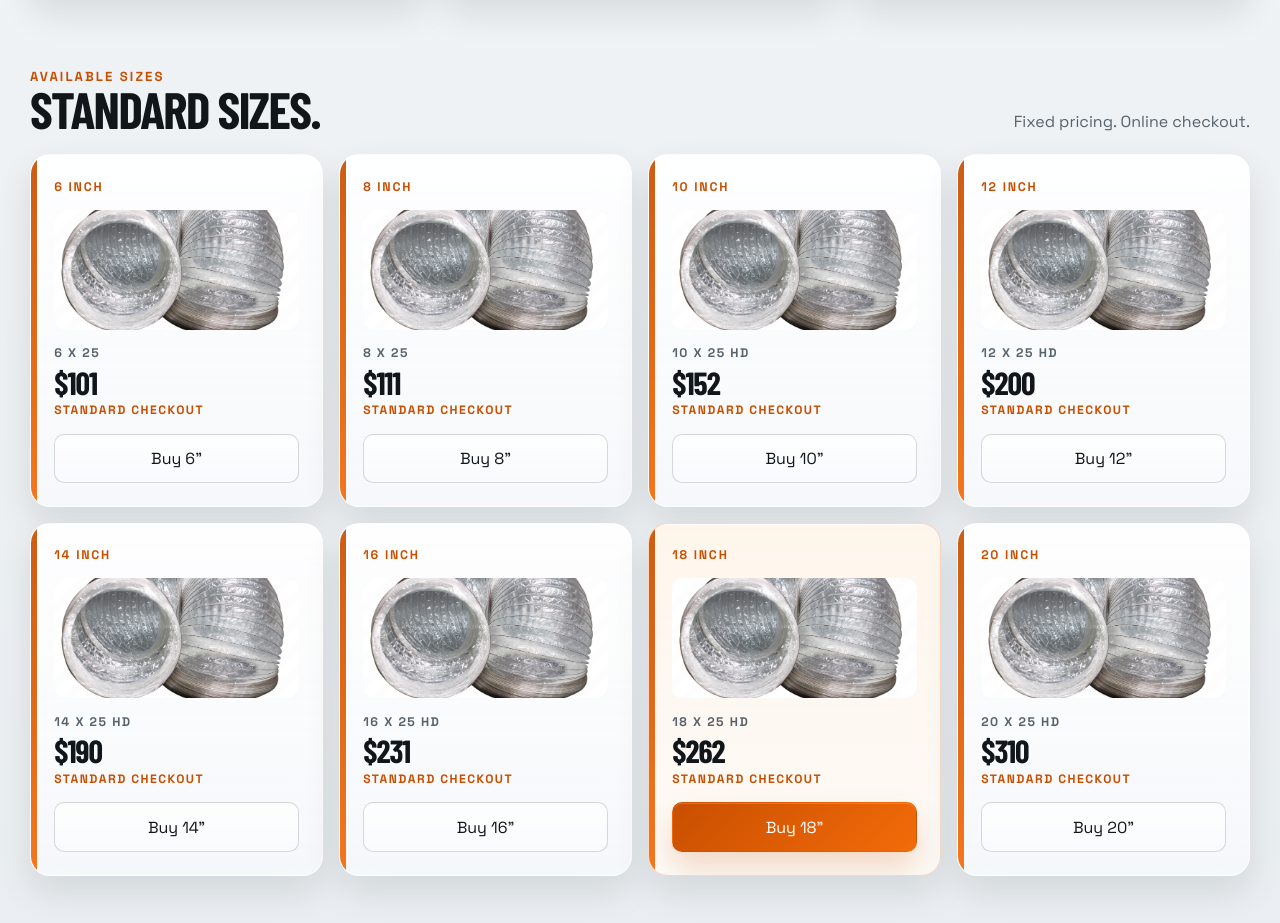
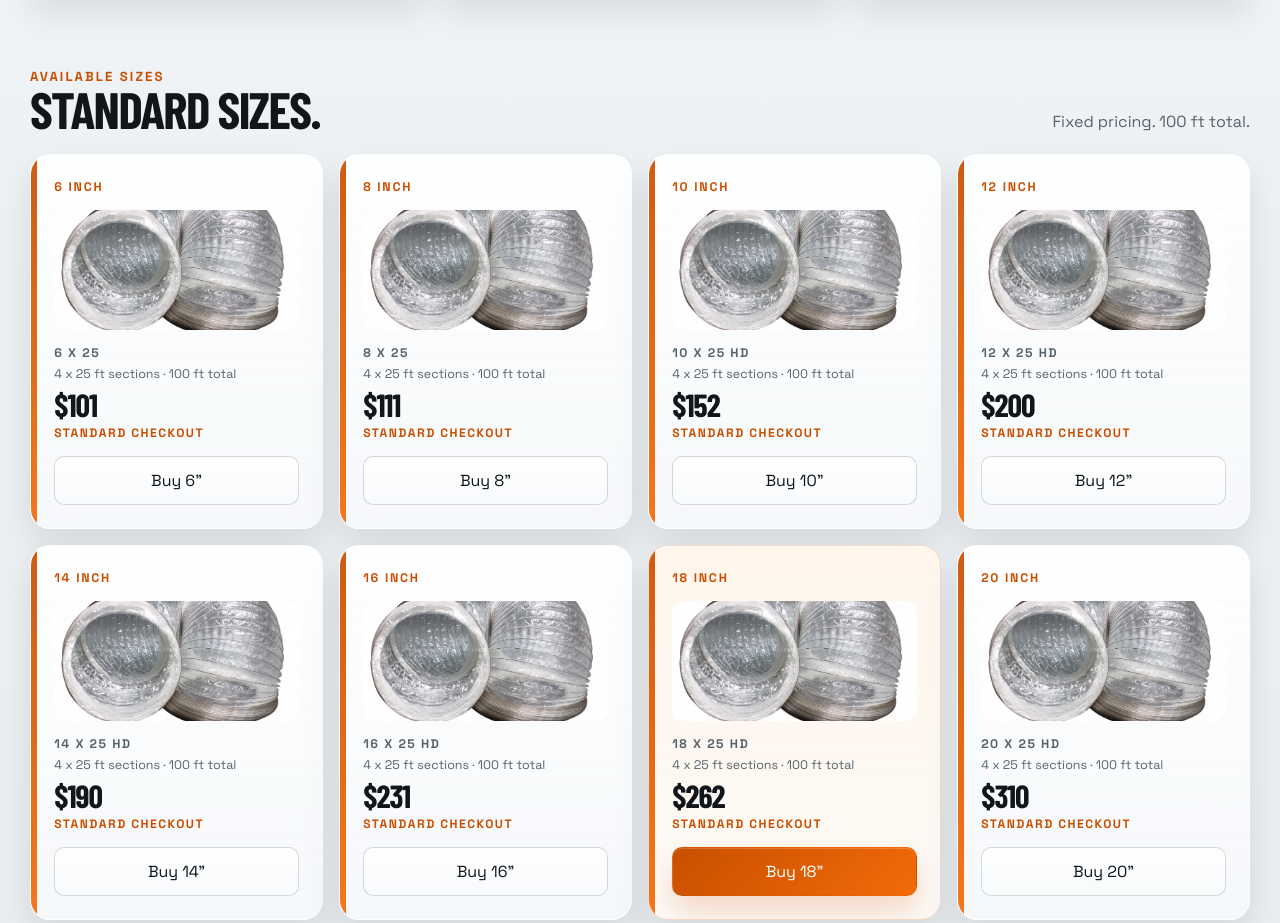
Before and after one commit to brytegoodell/mylarduct, a plain HTML site: page site/index.html in a window 1280 px wide. Shown: the part 1183-2106 px from the top of the page. Drawn offline with nearby package versions, Linux system fonts and the light colour scheme; a web font is replaced by a local one.

Commit message:
Add 100 ft total product copy

```diff
--- a/site/index.html
+++ b/site/index.html
@@ -160,7 +160,7 @@
           <p class="eyebrow">Available Sizes</p>
           <h2>Standard sizes.</h2>
         </div>
-        <p class="support-copy">Fixed pricing. Online checkout.</p>
+        <p class="support-copy">Fixed pricing. 100 ft total.</p>
       </div>
 
       <div class="size-grid">
@@ -169,6 +169,7 @@
           <div class="size-visual"><img class="size-photo" src="assets-duct-photo.png" alt="Mylar duct product photo" /></div>
           <div class="size-details">
             <span class="size-spec">6 x 25</span>
+            <span class="size-pack">4 x 25 ft sections · 100 ft total</span>
             <strong class="size-price">$101</strong>
             <span class="size-status">Standard checkout</span>
           </div>
@@ -180,6 +181,7 @@
           <div class="size-visual"><img class="size-photo" src="assets-duct-photo.png" alt="Mylar duct product photo" /></div>
           <div class="size-details">
             <span class="size-spec">8 x 25</span>
+            <span class="size-pack">4 x 25 ft sections · 100 ft total</span>
             <strong class="size-price">$111</strong>
             <span class="size-status">Standard checkout</span>
           </div>
@@ -191,6 +193,7 @@
           <div class="size-visual"><img class="size-photo" src="assets-duct-photo.png" alt="Mylar duct product photo" /></div>
           <div class="size-details">
             <span class="size-spec">10 x 25 HD</span>
+            <span class="size-pack">4 x 25 ft sections · 100 ft total</span>
             <strong class="size-price">$152</strong>
             <span class="size-status">Standard checkout</span>
           </div>
@@ -202,6 +205,7 @@
           <div class="size-visual"><img class="size-photo" src="assets-duct-photo.png" alt="Mylar duct product photo" /></div>
           <div class="size-details">
             <span class="size-spec">12 x 25 HD</span>
+            <span class="size-pack">4 x 25 ft sections · 100 ft total</span>
             <strong class="size-price">$200</strong>
             <span class="size-status">Standard checkout</span>
           </div>
@@ -213,6 +217,7 @@
           <div class="size-visual"><img class="size-photo" src="assets-duct-photo.png" alt="Mylar duct product photo" /></div>
           <div class="size-details">
             <span class="size-spec">14 x 25 HD</span>
+            <span class="size-pack">4 x 25 ft sections · 100 ft total</span>
             <strong class="size-price">$190</strong>
             <span class="size-status">Standard checkout</span>
           </div>
@@ -224,6 +229,7 @@
           <div class="size-visual"><img class="size-photo" src="assets-duct-photo.png" alt="Mylar duct product photo" /></div>
           <div class="size-details">
             <span class="size-spec">16 x 25 HD</span>
+            <span class="size-pack">4 x 25 ft sections · 100 ft total</span>
             <strong class="size-price">$231</strong>
             <span class="size-status">Standard checkout</span>
           </div>
@@ -235,6 +241,7 @@
           <div class="size-visual"><img class="size-photo" src="assets-duct-photo.png" alt="Mylar duct product photo" /></div>
           <div class="size-details">
             <span class="size-spec">18 x 25 HD</span>
+            <span class="size-pack">4 x 25 ft sections · 100 ft total</span>
             <strong class="size-price">$262</strong>
             <span class="size-status">Standard checkout</span>
           </div>
@@ -246,6 +253,7 @@
           <div class="size-visual"><img class="size-photo" src="assets-duct-photo.png" alt="Mylar duct product photo" /></div>
           <div class="size-details">
             <span class="size-spec">20 x 25 HD</span>
+            <span class="size-pack">4 x 25 ft sections · 100 ft total</span>
             <strong class="size-price">$310</strong>
             <span class="size-status">Standard checkout</span>
           </div>
```
